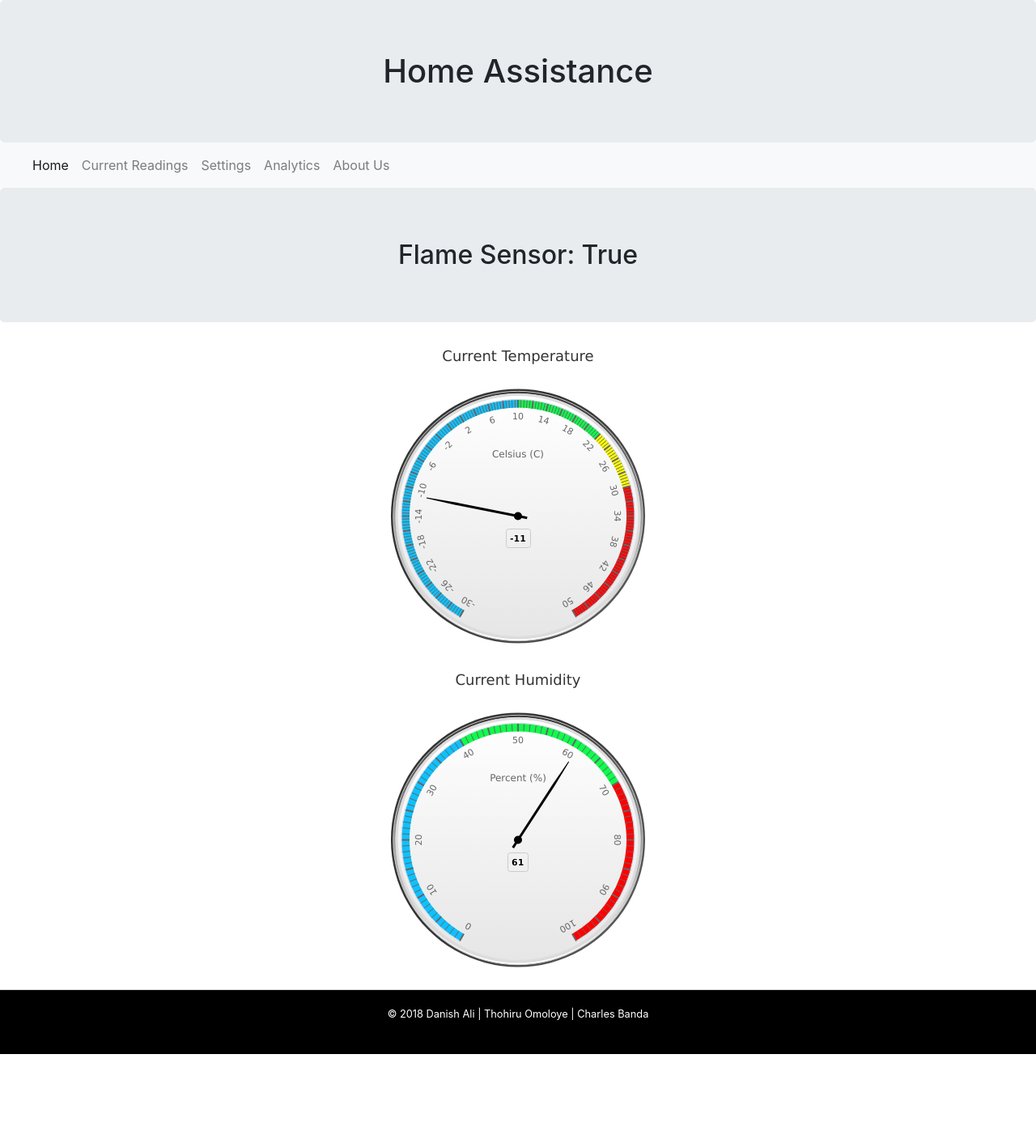
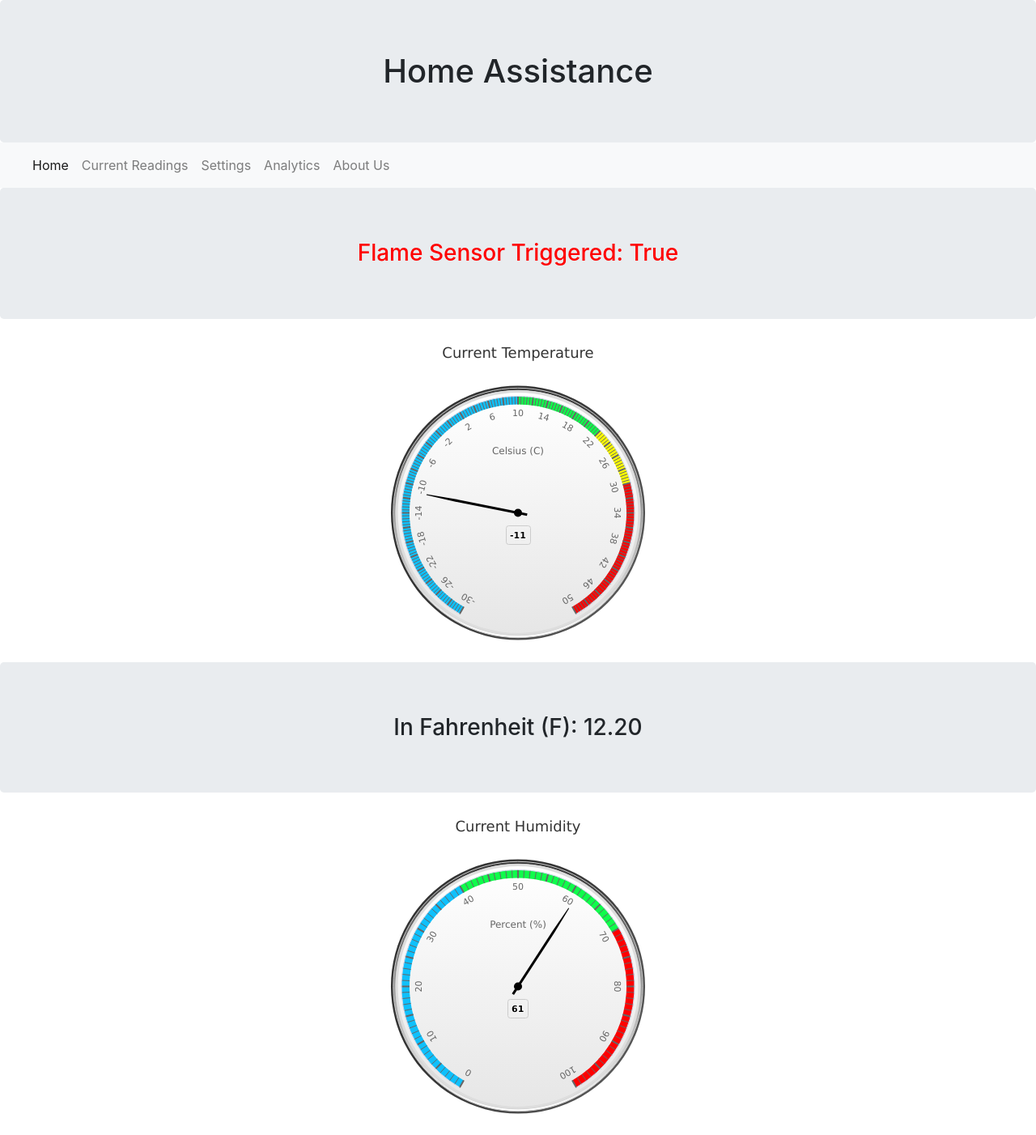
Before and after one commit to DanishAli01/RaspB_PI, a Flask app: page /Reading in a window 1280 px wide. Shown: the top 1402 px of the page at 81% size. Before the commit the page ends 1302 px from the top, so only its background shows below. Run offline with Flask 3, Linux system fonts and the light colour scheme; parts of the project's set-up code (start-up, migrations or seed data) failed here and were passed over; some libraries are stand-ins or nearby versions.

Commit message:
Final-v-1.2 (SMS throwing BAD REQUEST ERROR)

```diff
--- a/app.py
+++ b/app.py
@@ -7,6 +7,7 @@ from sqlite3 import Error
 from  urllib.request import urlopen
 from random import *
 
+x = randint(1, 100)
 
 #constant for database
 DATABASE = "sqlite-autoconf-3230100/project"
@@ -101,9 +102,8 @@ def send_sms():
     conn = create_connection(DATABASE)
     with conn:
         response = send_emergency_message(conn)
-    # if response:
-    #     print(response)
-    return response
+        print(response)
+
 
 @app.route('/settings')
 def settings():
--- a/templates/Reading.html
+++ b/templates/Reading.html
@@ -30,8 +30,9 @@
 
 </style>
 
-<h2 class="jumbotron text-center" >Flame Sensor: {{ status_flame }}</h2><br>
+<h3 class="jumbotron text-center" style="color:red;" >Flame Sensor Triggered: {{ status_flame }}</h3><br>
 <div id="container" style="min-width: 210px; height: 400px; margin: 0 auto"></div>
+    <h3 class="jumbotron text-center">In Fahrenheit (F): <script>document.write(({{ temp }}*1.8 + 32).toFixed(2));</script></h3><br>
 <div id="container2" style="min-width: 210px; height: 400px; margin: 0 auto"></div>
 <script>
 
--- a/templates/about.html
+++ b/templates/about.html
@@ -5,6 +5,7 @@
 <div class="jumbotron text-center" style="background:cyan">
     <p class="lead"> About Us Page</p>
 </div>
+    <br>
 
   <div class="row">
     <div class="col-md-3 offset-md-1">
```
Also changed, not shown: 1 other file.
